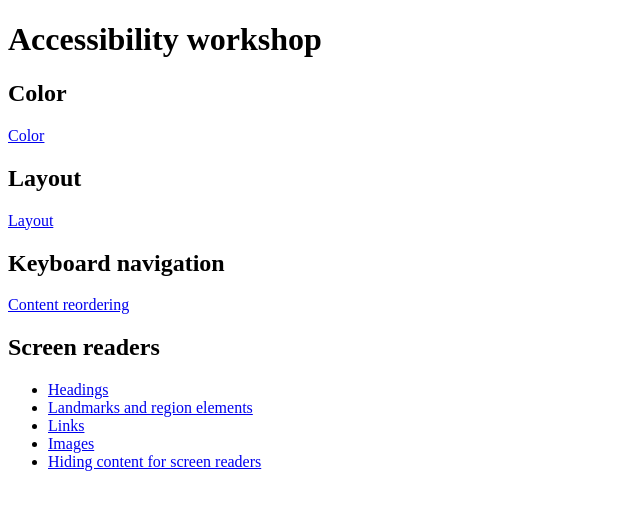
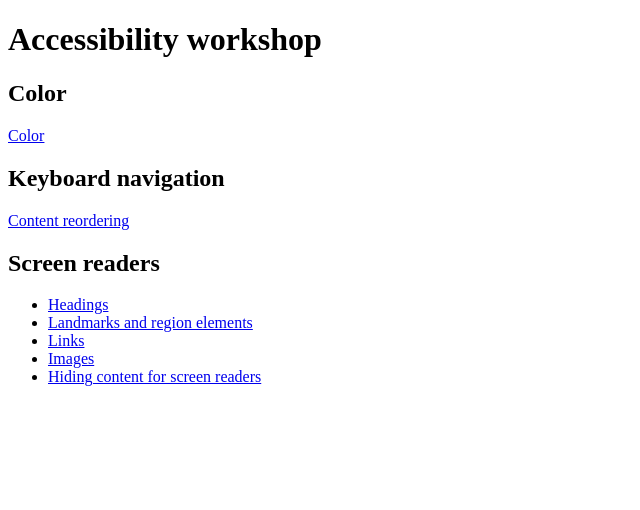
Before and after one commit to cstegeman/accessibility-workshop, a website built with Parcel: page src/index.html in a window 1280 px wide. Shown: the whole page, without its empty margins (0-640 px from the left). Built offline with nearby package versions, Linux system fonts and the light colour scheme.

Commit message:
Remove layout exercise from index

```diff
--- a/src/index.html
+++ b/src/index.html
@@ -12,11 +12,6 @@
                 <section>
                     <h2>Color</h2>
                     <p><a href="color.html">Color</a></p>
-                </section>
-
-                <section>
-                    <h2>Layout</h2>
-                    <p><a href="layout.html">Layout</a></p>
                 </section>
 
                 <section>
```
